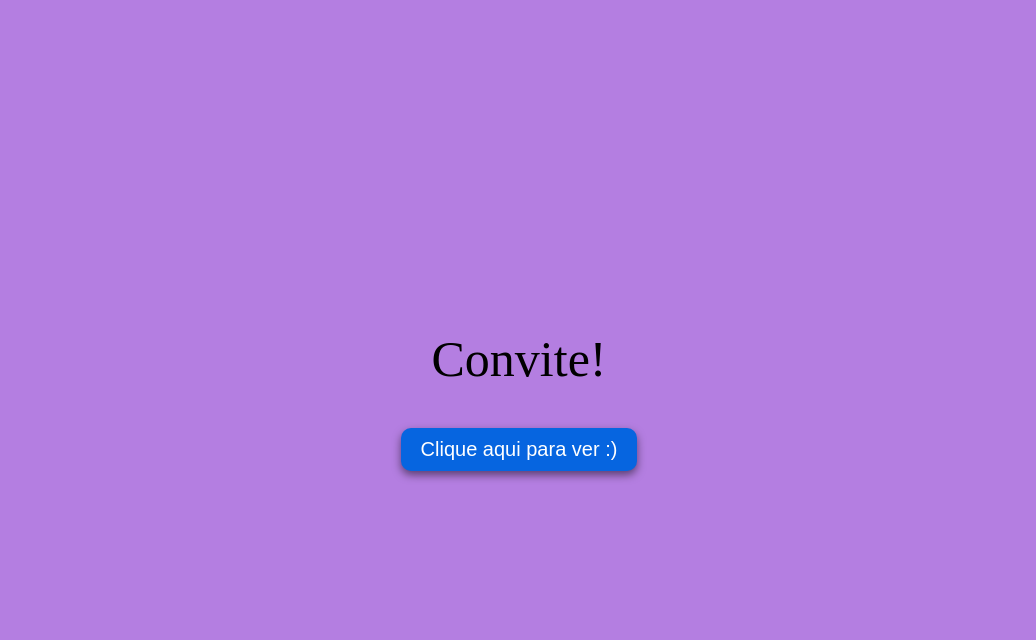
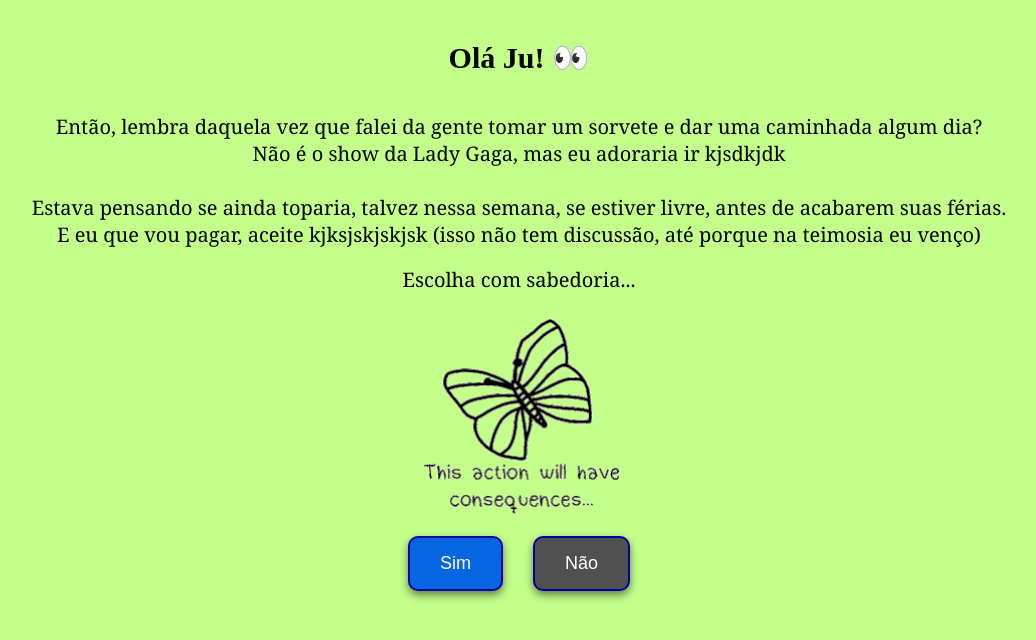
Before and after one commit to brendaSlongoTaca/Convite, a plain HTML site: page index.html in a window 1280 px wide. Shown: the whole page, without its empty margins (121-1157 px from the left). Drawn offline with Linux system fonts and the light colour scheme; a web font is replaced by a local one.

Commit message:
Update index.html

```diff
--- a/index.html
+++ b/index.html
@@ -3,58 +3,80 @@
 <head>
     <meta charset="UTF-8">
     <meta name="viewport" content="width=device-width, initial-scale=1.0">
+    <link rel="stylesheet" href="styles.css">
 
-    <title>Convite!</title>
+    <title>Convite super formal e tentador</title>
 
-    <style>
-        body {
-            background-color: rgba(123, 26, 202, 0.562);
-            display: flex;
-            justify-content: center;
-            align-items: center;
-            height: 100vh;
-            margin: 0;
-            flex-direction: column;
-        }
-
-        .button-container {
-            margin-top: 20px;
-            text-align: center;
-        }
-
-        button {
-            font-size: 20px;
-            padding: 10px 20px;
-            cursor: pointer;
-            background-color: #0665e0;
-            color: white;
-            border-radius: 10px;
-            border: none;
-            box-shadow: 0 4px 8px rgba(0, 0, 0, 0.5);
-            transition: box-shadow 0.2s ease-in-out, transform 0.2s ease-in-out;
-            margin-top: 20px;
-        }
-
-
-
-    </style>
-
+    <link rel="preconnect" href="https://fonts.googleapis.com">
+    <link rel="preconnect" href="https://fonts.gstatic.com" crossorigin>
+    <link rel="preconnect" href="https://fonts.googleapis.com">
+    <link rel="preconnect" href="https://fonts.gstatic.com" crossorigin>
+    <link href="https://fonts.googleapis.com/css2?family=Castoro+Titling&family=IBM+Plex+Sans:ital,wght@0,100;0,200;0,300;0,400;0,500;0,600;0,700;1,100;1,200;1,300;1,400;1,500;1,600;1,700&family=Medula+One&family=Playfair+Display:ital,wght@0,400..900;1,400..900&family=Source+Serif+4:ital,opsz,wght@0,8..60,200..900;1,8..60,200..900&display=swap" rel="stylesheet">
 </head>
 
 <body>
 
-    <div style="font-size: 50px; text-align: center;">
-        Convite!
-    </div>
-
-    <div class="button-container">
-        <a href="pag1.html">
-            <button>
-                Clique aqui para ver :)
-            </button>
-        </a>
-    </div>
+    <center>
 
 
+        <h1>
+            Olá Ju! 👀
+
+        </h1>
+
+        <br>
+
+        <div>
+            Então, lembra daquela vez que falei da gente tomar um sorvete
+            e dar uma caminhada algum dia?
+            <br>
+            Não é o show da Lady Gaga, mas eu adoraria ir kjsdkjdk
+            <br><br>
+            Estava pensando se ainda toparia, talvez nessa semana, se estiver livre,
+            antes de acabarem suas férias.
+            <br>
+            E eu que vou pagar, aceite kjksjskjskjsk  (isso não tem discussão, até porque na teimosia eu venço)
+
+        </div>
+
+        <br>
+
+        <div>
+            Escolha com sabedoria...
+        </div>
+
+        <img id="borboleta" src="img/butterfly-effect-life-is-strange.gif" style="width: 200px; height: auto; margin-top: 20px;">
+
+        <br><br>
+
+        <div class="button-container">
+            <button class="yes" id="yes-button">Sim</button>
+            <button class="no" id="no-button">Não</button>
+        </div>
+
+        <br><br>
+
+        <div id="mensagem" style="display:none; font-size: 50px; color: #333;"></div>
+        <img id="imagem" src="img/Gato_desconfiado.gif" alt="Imagem após o clique" style="display:none; width: 200px; height: auto; border-radius: 20px;">
+
+        <br><br>
+    </center>
+
+    <script>
+        var audio = new Audio("audi/This action will have consequences - Soundtrack.mp3");
+        var playCount = 0; // Contador para controlar as repetições
+        var maxPlays = 4; // Número máximo de repetições
+
+        audio.addEventListener("ended", function () {
+            playCount++;
+            if (playCount < maxPlays) {
+                audio.play(); // Reproduz novamente enquanto não atingir o limite
+            }
+        });
+
+        audio.play(); // Começa a reprodução
+    </script>
+
+    <script src="script.js"></script>
 </body>
 </html>
```
